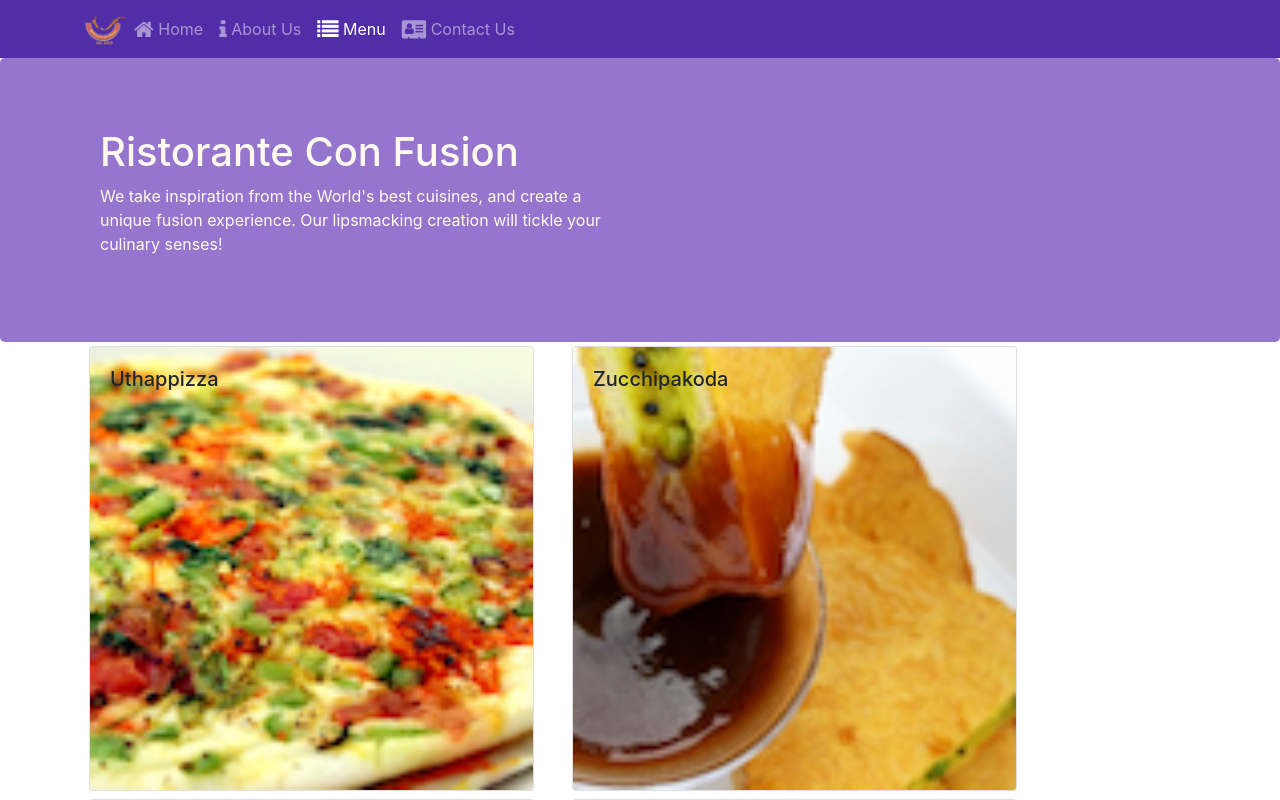
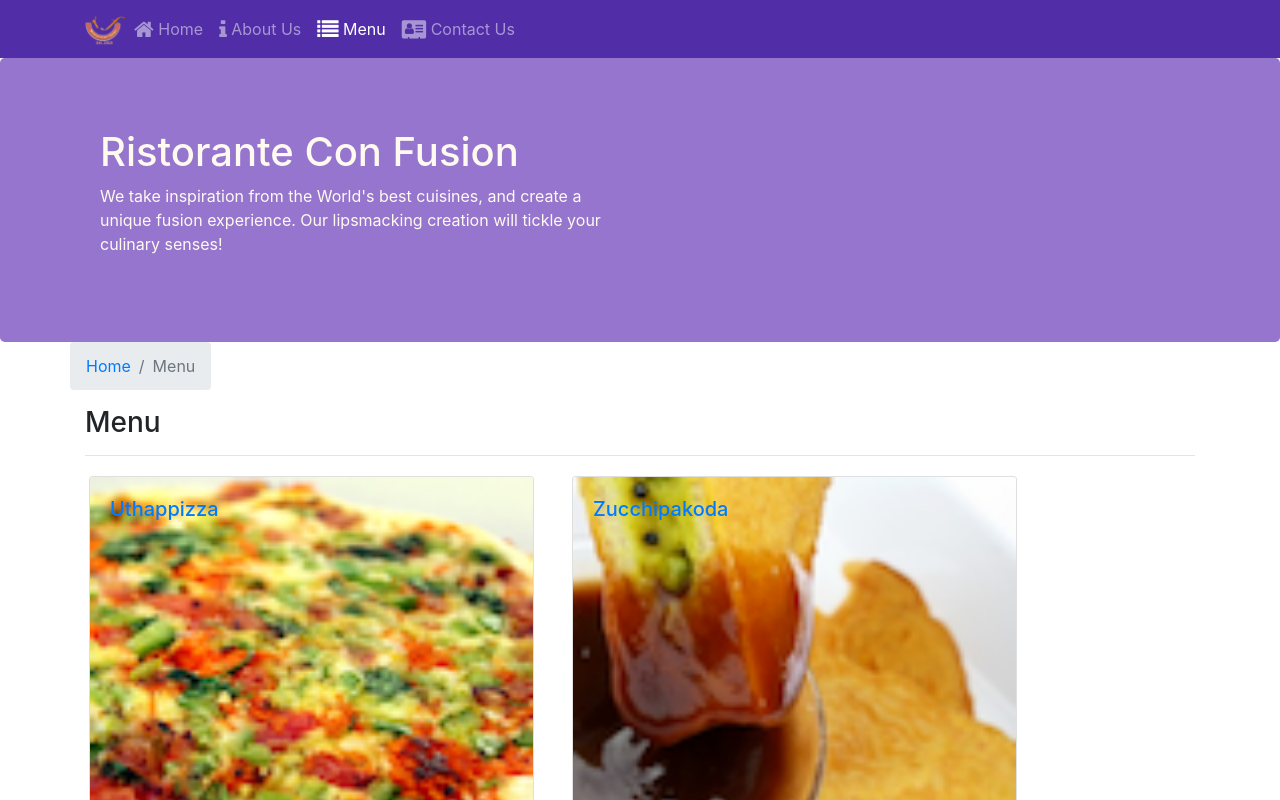
Before and after one commit to AnhvtpFX15041/FUNiXReactJSLAB, a React (Create React App) app: page /menu in a window 1280 px wide. Shown: the top 800 px of the page. Built offline with nearby package versions, Linux system fonts and the light colour scheme.

Commit message:
Single Page Applications Part 2

```diff
--- a/src/components/ContactComponent.js
+++ b/src/components/ContactComponent.js
@@ -1,8 +1,20 @@
 import React from 'react';
+import { Breadcrumb, BreadcrumbItem } from 'reactstrap';
+import { Link } from 'react-router-dom';
 
 function Contact(props) {
     return(
         <div className="container">
+            <div className="row">
+                <Breadcrumb>
+                    <BreadcrumbItem><Link to="/home">Home</Link></BreadcrumbItem>
+                    <BreadcrumbItem active>Contact Us</BreadcrumbItem>
+                </Breadcrumb>
+                <div className="col-12">
+                    <h3>Contact Us</h3>
+                    <hr />
+                </div>
+            </div>
             <div className="row row-content">
                 <div className="col-12">
                 <h3>Location Information</h3>
--- a/src/components/DishdetailComponent.js
+++ b/src/components/DishdetailComponent.js
@@ -1,5 +1,7 @@
 import React from 'react';
-import { Card, CardImg, CardText, CardBody, CardTitle } from 'reactstrap';
+import { Card, CardImg, CardText, CardBody,
+    CardTitle, Breadcrumb, BreadcrumbItem } from 'reactstrap';
+import { Link } from 'react-router-dom';
 
 
     function RenderDish({dish}) {
@@ -44,8 +46,18 @@
             return(
                 <div className="container">
                     <div className="row">
+                    <Breadcrumb>
+                        <BreadcrumbItem><Link to="/menu">Menu</Link></BreadcrumbItem>
+                        <BreadcrumbItem active>{props.dish.name}</BreadcrumbItem>
+                    </Breadcrumb>
+                    <div className="col-12">
+                        <h3>{props.dish.name}</h3>
+                        <hr />
+                    </div>
+                </div>
+                    <div className="row">
                         <RenderDish dish = {props.dish}/>
-                        <RenderComments comments={props.dish.comments}/>
+                        <RenderComments comments={props.comments}/>
                     </div>
                 </div>
             );
--- a/src/components/MainComponent.js
+++ b/src/components/MainComponent.js
@@ -34,12 +34,19 @@
             />
         );
     }
+    const DishWithId = ({match}) => {
+      return(
+          <DishDetail dish={this.state.dishes.filter((dish) => dish.id === parseInt(match.params.dishId,10))[0]}
+            comments={this.state.comments.filter((comment) => comment.dishId === parseInt(match.params.dishId,10))} />
+      );
+    };
     return (
       <div>
             <Header/>
             <Switch>
                 <Route path="/home" component={HomePage}/>
                 <Route exact path="/menu" component={() => <Menu dishes={this.state.dishes}/>}/>
+                <Route path='/menu/:dishId' component={DishWithId} />
                 <Route exact path="/contactus" component={Contact}/>
                 <Redirect to="/home" />
             </Switch>
--- a/src/components/MenuComponent.js
+++ b/src/components/MenuComponent.js
@@ -1,13 +1,17 @@
 import React from 'react';
-import { Card, CardImg, CardImgOverlay, CardText, CardBody, CardTitle } from 'reactstrap';
+import { Card, CardImg, CardImgOverlay,
+    CardTitle, Breadcrumb, BreadcrumbItem } from 'reactstrap';
+import { Link } from 'react-router-dom';
 
     function RenderMenuItem({dish, onClick}){
         return(
             <Card>
+                <Link to={`/menu/${dish.id}`} >
                 <CardImg width="100%" src={dish.image} alt={dish.name}/>
                 <CardImgOverlay>
                     <CardTitle>{dish.name}</CardTitle>
                 </CardImgOverlay>
+                </Link>
             </Card>
         )
     }
@@ -15,13 +19,23 @@
         const menu = props.dishes.map((dish) => {
             return (
               <div  className="col-12 col-md-5 m-1">
-                  <RenderMenuItem dish={dish} onClick={props.onClick}/>
+                  <RenderMenuItem dish={dish} />
               </div>
             );
         });
 
         return (
             <div className="container">
+                <div className="row">
+                    <Breadcrumb>
+                        <BreadcrumbItem><Link to="/home">Home</Link></BreadcrumbItem>
+                        <BreadcrumbItem active>Menu</BreadcrumbItem>
+                    </Breadcrumb>
+                    <div className="col-12">
+                        <h3>Menu</h3>
+                        <hr />
+                    </div>
+                </div>
                 <div className="row">
                     {menu}
                 </div>
```
